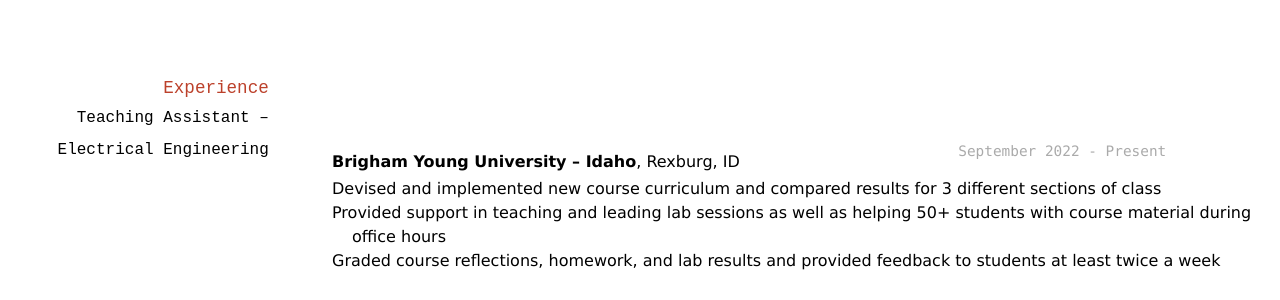
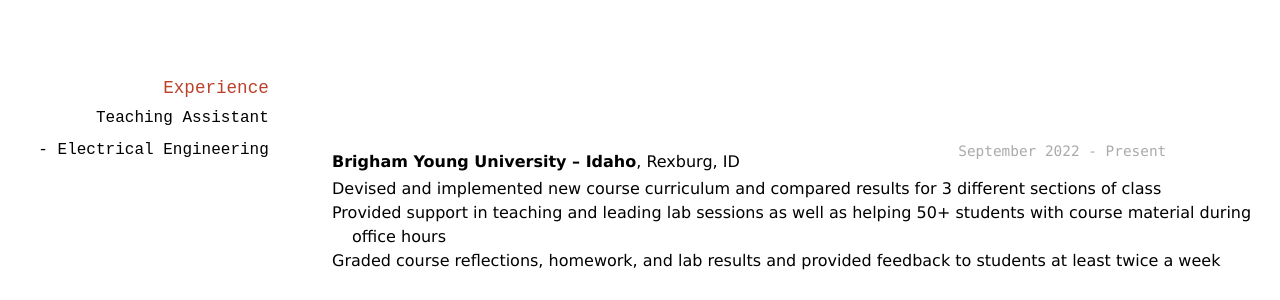
Before and after one commit to wb70i9/swayze-resume, a Jekyll site: the page built from docs/index.md, in a window 1280 px wide. Shown: the part 630-930 px from the top of the page. Built offline with Jekyll 4.4.1, drawn with Linux system fonts in a browser that asks for light colours.

Commit message:
header change

```diff
--- a/docs/index.md
+++ b/docs/index.md
@@ -31,7 +31,8 @@ Motivated software engineering student with experience in web development and di
 
 ## Experience
 
-### Teaching Assistant – Electrical Engineering
+### Teaching Assistant
+### - Electrical Engineering
 
 `September 2022 - Present`
 
```
